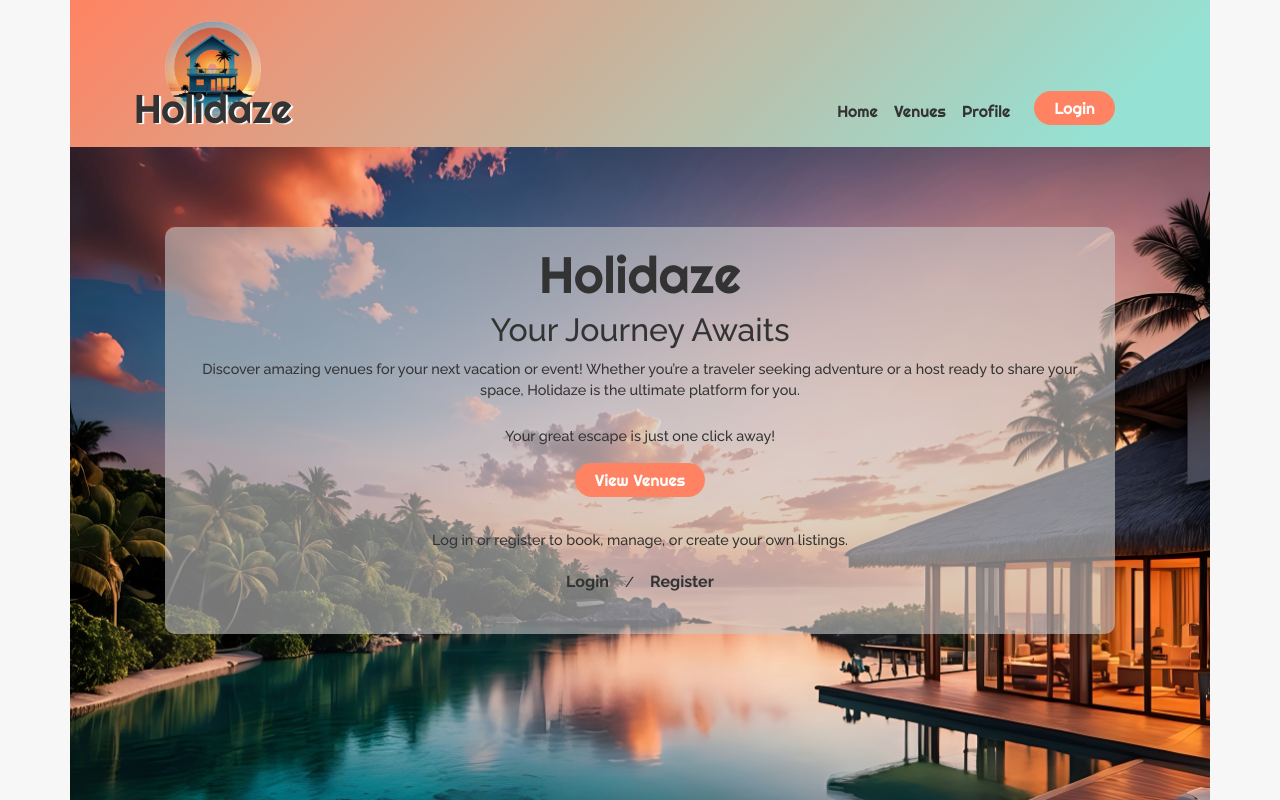
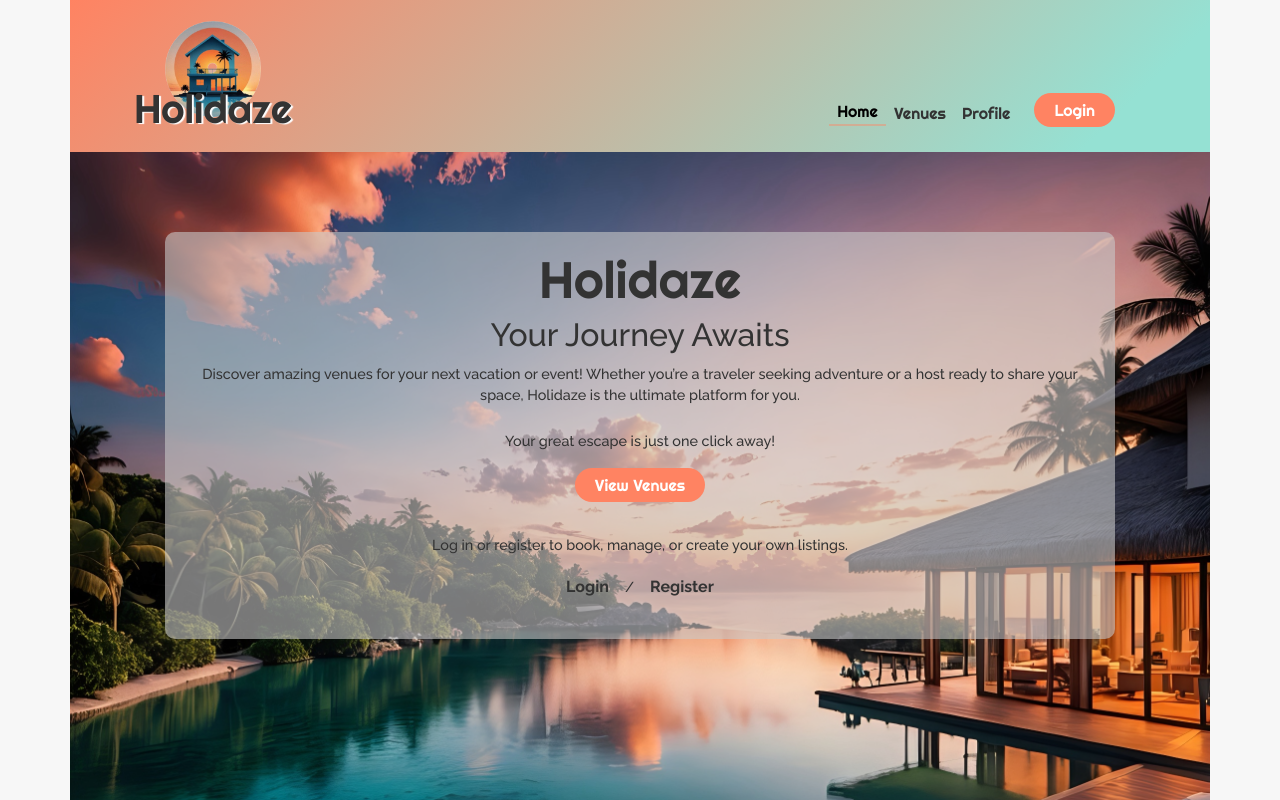
Before and after one commit to IceGreenGalactic/ProjectExam2-Holidayz, a React (Vite) app: page / in a window 1280 px wide. Shown: the top 800 px of the page. Built offline with nearby package versions, Linux system fonts and the light colour scheme.

Commit message:
styles active NavLink items

```diff
--- a/src/components/layout/Header.styled.js
+++ b/src/components/layout/Header.styled.js
@@ -1,5 +1,5 @@
 import styled from "styled-components";
-import { Link } from "react-router-dom";
+import { NavLink } from "react-router-dom";
 
 export const HeaderContainer = styled.header`
   background: ${({ theme }) => theme.colors.gradient};
@@ -39,7 +39,7 @@ export const BrandName = styled.span`
   }
 `;
 
-export const NavItem = styled(Link)`
+export const NavItem = styled(NavLink)`
   font-family: ${({ theme }) => theme.fonts.heading};
   font-size: 1rem;
   color: ${({ theme }) => theme.colors.text};
@@ -48,4 +48,11 @@ export const NavItem = styled(Link)`
   &:hover {
     color: ${({ theme }) => theme.colors.primary};
   }
+  &.active {
+    font-weight: bold;
+    border-bottom: 2px solid #ff846270;
+    line-height: 10px;
+    margin-top: 5px;
+    margin-bottom: 10px;
+  }
 `;
```
